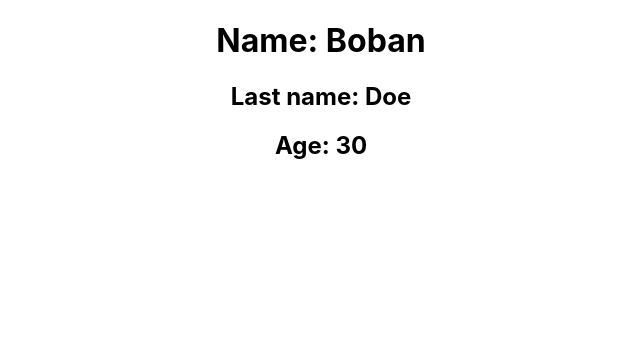
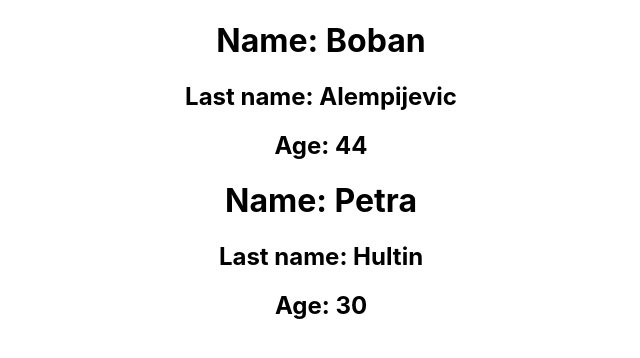
Before and after one commit to trograin/Filmpire_lite, a React (Create React App) app: page / in a window 1280 px wide. Shown: the top 358 px of the page, without its empty margins (319-959 px from the left). Built offline with nearby package versions, Linux system fonts and the light colour scheme.

Commit message:
second update

```diff
--- a/src/App.js
+++ b/src/App.js
@@ -1,19 +1,37 @@
 import './App.css';
 
+/**
+ *
+ * @param {*} props
+ * @returns Component
+ */
 const Person = (props) => {
   return (
     <>
       <h1>Name: {props.name}</h1>
-      <h2>Last name: Doe</h2>
-      <h2>Age: 30</h2>
+      <h2>Last name: {props.lastName}</h2>
+      <h2>Age: {props.age}</h2>
     </>
   );
 }
 
+/**
+ *
+ * @returns App DIV
+ */
 const App = () => {
   return (
     <div className="App">
-      <Person name={'Boban'}/>
+      <Person
+        name={'Boban'}
+        lastName={'Alempijevic'}
+        age={44}
+      />
+      <Person
+        name={'Petra'}
+        lastName={'Hultin'}
+        age={30}
+      />
     </div>
   );
 }
```
